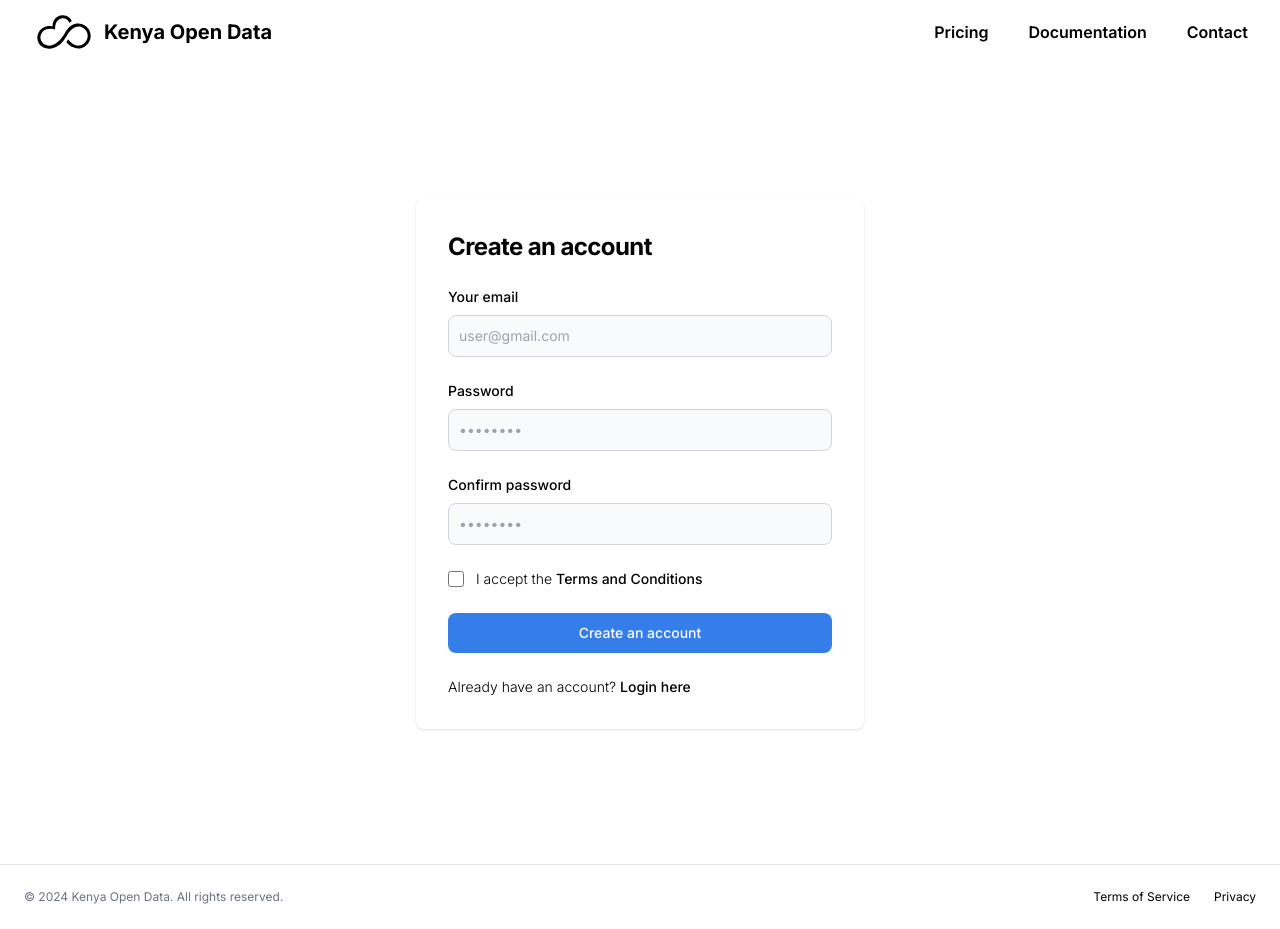
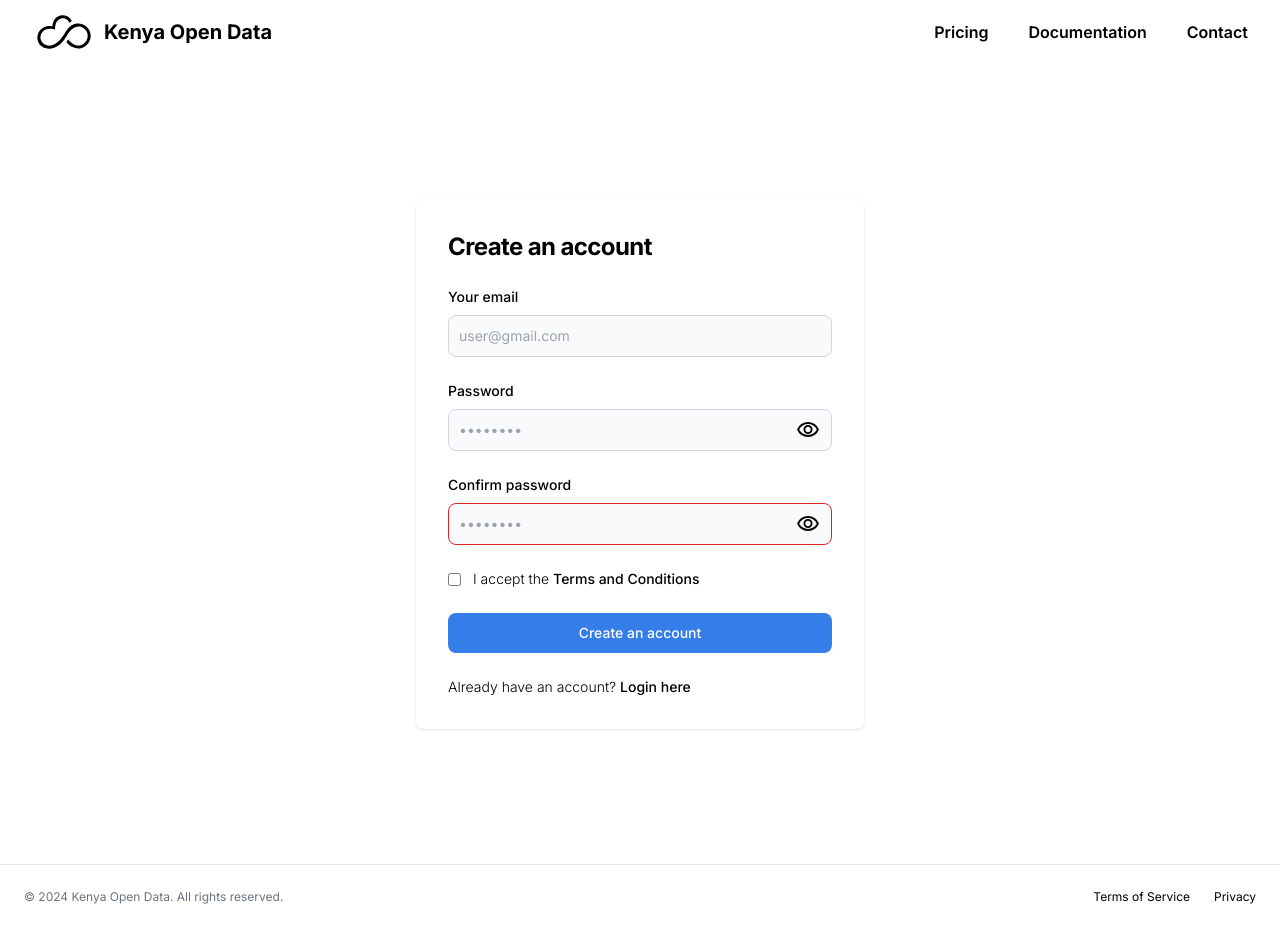
Before and after one commit to Newtonkamau14/Kenya-Open-Data, a React (Vite) app in the folder client/: page /signup in a window 1280 px wide. Built offline with nearby package versions, Linux system fonts and the light colour scheme; no server answers.

Commit message:
feat: add handleVisibility method to Signup,Login pages, add checkPasswordMatch to Signup page

```diff
--- a/client/src/pages/Login.tsx
+++ b/client/src/pages/Login.tsx
@@ -2,17 +2,26 @@ import { Link } from "react-router-dom";
 import { useLogin } from "../hooks/useLogin";
 import { useState } from "react";
 import Footer from "../components/Footer";
+import visibility from "../assets/visibility.svg";
+import visibilityOff from "../assets/visibility_off.svg";
 
 function Login() {
   const [email, setEmail] = useState<string>("");
   const [password, setPassword] = useState<string>("");
+  const [isVisible, setIsVisible] = useState(false);
   const { login, error, isLoading } = useLogin();
 
   const handleSubmit = async (event: React.FormEvent<HTMLFormElement>) => {
     event.preventDefault();
     login(email, password);
+
+  };
+
+  const handleVisibility = () => {
+    setIsVisible(!isVisible);
   };
   return (
+    <>
       <section className="h-screen">
         <div className="flex flex-col items-center justify-center px-6 py-8 mx-auto md:h-screen lg:py-0">
           <div className="w-full rounded-lg shadow dark:border md:mt-0 sm:max-w-md xl:p-0 bg-[#F3F4F6] border-gray-700">
@@ -21,6 +30,8 @@ function Login() {
                 Login
               </h1>
               <form className="space-y-4 md:space-y-6" onSubmit={handleSubmit}>
+              {error && <div className="text-red-600">{error}</div>}
+
                 <div>
                   <label
                     htmlFor="email"
@@ -41,19 +52,32 @@ function Login() {
                 <div>
                   <label
                     htmlFor="password"
-                  className="block mb-2 text-sm font-medium  "
+                    className="block mb-2 text-sm font-medium"
                   >
                     Password
                   </label>
+                  <div className="relative">
                     <input
-                  type="password"
+                      type={isVisible ? "text" : "password"}
                       name="password"
                       id="password"
                       placeholder="••••••••"
-                  className="bg-gray-50 border border-gray-300  text-sm rounded-lg focus:ring-primary-600 focus:border-primary-600 block w-full p-2.5  dark:placeholder-gray-400  dark:focus:ring-blue-500 dark:focus:border-blue-500"
+                      className="bg-gray-50 border border-gray-300 text-sm rounded-lg focus:ring-primary-600 focus:border-primary-600 block w-full p-2.5 pr-10 dark:placeholder-gray-400 dark:focus:ring-blue-500 dark:focus:border-blue-500"
                       onChange={(e) => setPassword(e.target.value)}
                       value={password}
                     />
+                    <button
+                      type="button"
+                      onClick={handleVisibility}
+                      className="absolute inset-y-0 right-0 flex items-center pr-3"
+                    >
+                      <img
+                        src={isVisible ? visibilityOff : visibility}
+                        alt="Toggle visibility"
+                        className="w-6 h-6"
+                      />
+                    </button>
+                  </div>
                 </div>
 
                 <button
@@ -72,14 +96,13 @@ function Login() {
                     Sign up
                   </Link>
                 </p>
-              {error && <div>{error}</div>}
               </form>
             </div>
           </div>
         </div>
-
-      <Footer/>
       </section>
+      <Footer />
+    </>
   );
 }
 
--- a/client/src/pages/Signup.tsx
+++ b/client/src/pages/Signup.tsx
@@ -1,12 +1,16 @@
-import { useState } from "react";
+import { useEffect, useState } from "react";
 import { Link } from "react-router-dom";
 import { useSignUp } from "../hooks/useSignUp";
 import Footer from "../components/Footer";
+import visibility from "../assets/visibility.svg";
+import visibilityOff from "../assets/visibility_off.svg";
 
 function Signup() {
   const [email, setEmail] = useState<string>("");
   const [password, setPassword] = useState<string>("");
   const [confirmPassword, setConfirmPassword] = useState<string>("");
+  const [passwordError, setPasswordError] = useState<string | null>(null);
+  const [isVisible, setIsVisible] = useState(false);
   const { signUp, error, isLoading } = useSignUp();
 
   const handleSubmit = async (event: React.FormEvent<HTMLFormElement>) => {
@@ -14,19 +18,39 @@ function Signup() {
     await signUp(email, password);
   };
 
+  const handleVisibility = () => {
+    setIsVisible(!isVisible);
+  };
+
+  const checkPasswordsMatch = () => {
+    if (password !== confirmPassword) {
+      setPasswordError("Passwords do not match");
+    } else {
+      setPasswordError(null);
+    }
+  };
+
+
+  useEffect(() => {
+    checkPasswordsMatch();
+  }, [password, confirmPassword]);
+
   return (
+    <>
       <section className="h-screen">
         <div className="flex flex-col items-center justify-center px-6 py-8 mx-auto md:h-screen lg:py-0">
           <div className="w-full rounded-lg shadow dark:border md:mt-0 sm:max-w-md xl:p-0 dark:bg-gray-100 dark:border-gray-700">
             <div className="p-6 space-y-4 md:space-y-6 sm:p-8">
-            <h1 className="text-xl font-bold leading-tight tracking-tight  md:text-2xl ">
+              <h1 className="text-xl font-bold leading-tight tracking-tight md:text-2xl">
                 Create an account
               </h1>
               <form className="space-y-4 md:space-y-6" onSubmit={handleSubmit}>
+              {error && <div className="text-red-600">{error}</div>}
+
                 <div>
                   <label
                     htmlFor="email"
-                  className="block mb-2 text-sm font-medium  "
+                    className="block mb-2 text-sm font-medium"
                   >
                     Your email
                   </label>
@@ -34,7 +58,7 @@ function Signup() {
                     type="email"
                     name="email"
                     id="email"
-                  className="bg-gray-50 border border-gray-300  text-sm rounded-lg focus:ring-primary-600 focus:border-primary-600 block w-full p-2.5  dark:placeholder-gray-400  dark:focus:ring-blue-500 dark:focus:border-blue-500"
+                    className="bg-gray-50 border border-gray-300 text-sm rounded-lg focus:ring-primary-600 focus:border-primary-600 block w-full p-2.5 dark:placeholder-gray-400 dark:focus:ring-blue-500 dark:focus:border-blue-500"
                     placeholder="user@gmail.com"
                     onChange={(e) => setEmail(e.target.value)}
                     value={email}
@@ -43,36 +67,63 @@ function Signup() {
                 <div>
                   <label
                     htmlFor="password"
-                  className="block mb-2 text-sm font-medium  "
+                    className="block mb-2 text-sm font-medium"
                   >
                     Password
                   </label>
+                  <div className="relative">
                     <input
-                  type="password"
+                      type={isVisible ? "text" : "password"}
                       name="password"
                       id="password"
                       placeholder="••••••••"
-                  className="bg-gray-50 border border-gray-300  text-sm rounded-lg focus:ring-primary-600 focus:border-primary-600 block w-full p-2.5  dark:placeholder-gray-400  dark:focus:ring-blue-500 dark:focus:border-blue-500"
+                      className="bg-gray-50 border border-gray-300 text-sm rounded-lg focus:ring-primary-600 focus:border-primary-600 block w-full p-2.5 pr-10 dark:placeholder-gray-400 dark:focus:ring-blue-500 dark:focus:border-blue-500"
                       onChange={(e) => setPassword(e.target.value)}
                       value={password}
                     />
+                    <button
+                      type="button"
+                      onClick={handleVisibility}
+                      className="absolute inset-y-0 right-0 flex items-center pr-3"
+                    >
+                      <img
+                        src={isVisible ? visibilityOff : visibility}
+                        alt="Toggle visibility"
+                        className="w-6 h-6"
+                      />
+                    </button>
+                  </div>
                 </div>
                 <div>
                   <label
                     htmlFor="confirm-password"
-                  className="block mb-2 text-sm font-medium  "
+                    className="block mb-2 text-sm font-medium"
                   >
                     Confirm password
                   </label>
+                  <div className="relative">
                     <input
-                  type="confirm-password"
+                      type={isVisible ? "text" : "password"}
                       name="confirm-password"
                       id="confirm-password"
                       placeholder="••••••••"
-                  className="bg-gray-50 border border-gray-300  text-sm rounded-lg focus:ring-primary-600 focus:border-primary-600 block w-full p-2.5  dark:placeholder-gray-400  dark:focus:ring-blue-500 dark:focus:border-blue-500"
-                  onChange={(e) => setConfirmPassword(e.target.value)}
+                      className={`bg-gray-50 border ${
+                        !passwordError ? 'border-red-600' : 'border-gray-300'
+                      } text-sm rounded-lg focus:ring-primary-600 focus:border-primary-600 block w-full p-2.5 pr-10 dark:placeholder-gray-400 dark:focus:ring-blue-500 dark:focus:border-blue-500`}                      onChange={(e) => setConfirmPassword(e.target.value)}
                       value={confirmPassword}
                     />
+                    <button
+                      type="button"
+                      onClick={handleVisibility}
+                      className="absolute inset-y-0 right-0 flex items-center pr-3"
+                    >
+                      <img
+                        src={isVisible ? visibilityOff : visibility}
+                        alt="Toggle visibility"
+                        className="w-6 h-6"
+                      />
+                    </button>
+                  </div>
                 </div>
                 <div className="flex items-start">
                   <div className="flex items-center h-5">
@@ -80,11 +131,12 @@ function Signup() {
                       id="terms"
                       aria-describedby="terms"
                       type="checkbox"
-                    className="w-4 h-4 border border-gray-300 rounded bg-gray-50 focus:ring-3 focus:ring-primary-300  dark:focus:ring-primary-600 dark:ring-offset-gray-800"
-                  />
+                      className={`bg-gray-50 border ${
+                        !passwordError ? 'border-red-600' : 'border-gray-300'
+                      } text-sm rounded-lg focus:ring-primary-600 focus:border-primary-600 block w-full p-2.5 pr-10 dark:placeholder-gray-400 dark:focus:ring-blue-500 dark:focus:border-blue-500`}                    />
                   </div>
                   <div className="ml-3 text-sm">
-                  <label htmlFor="terms" className="font-light ">
+                    <label htmlFor="terms" className="font-light">
                       I accept the{" "}
                       <a
                         className="font-medium text-primary-600 hover:underline dark:text-primary-500"
@@ -111,13 +163,15 @@ function Signup() {
                     Login here
                   </Link>
                 </p>
-              {error && <div>{error}</div>}
               </form>
             </div>
+            {passwordError && <div className="text-red-600">{passwordError}</div>}
+
           </div>
         </div>
+      </section>
       <Footer />
-    </section>
+    </>
   );
 }
 
```
Lines whose indentation alone changed are shown as unchanged.
